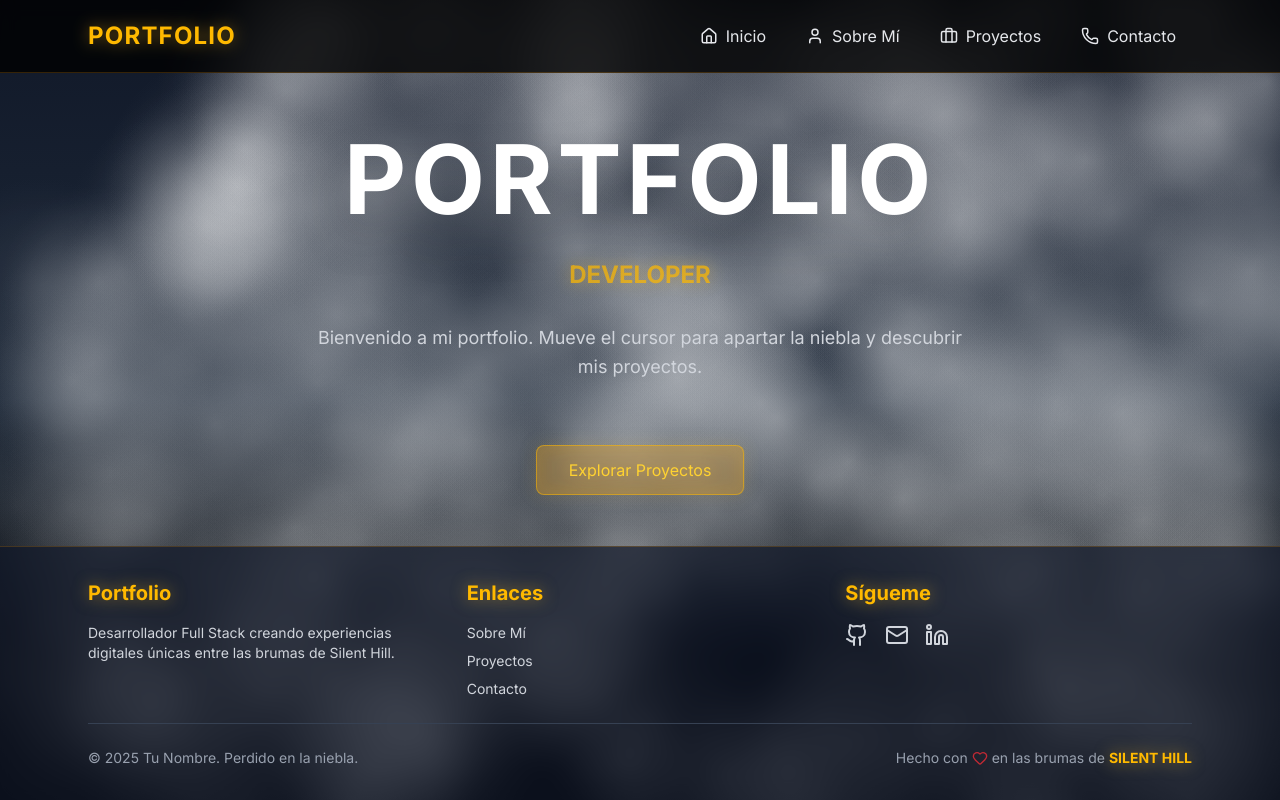
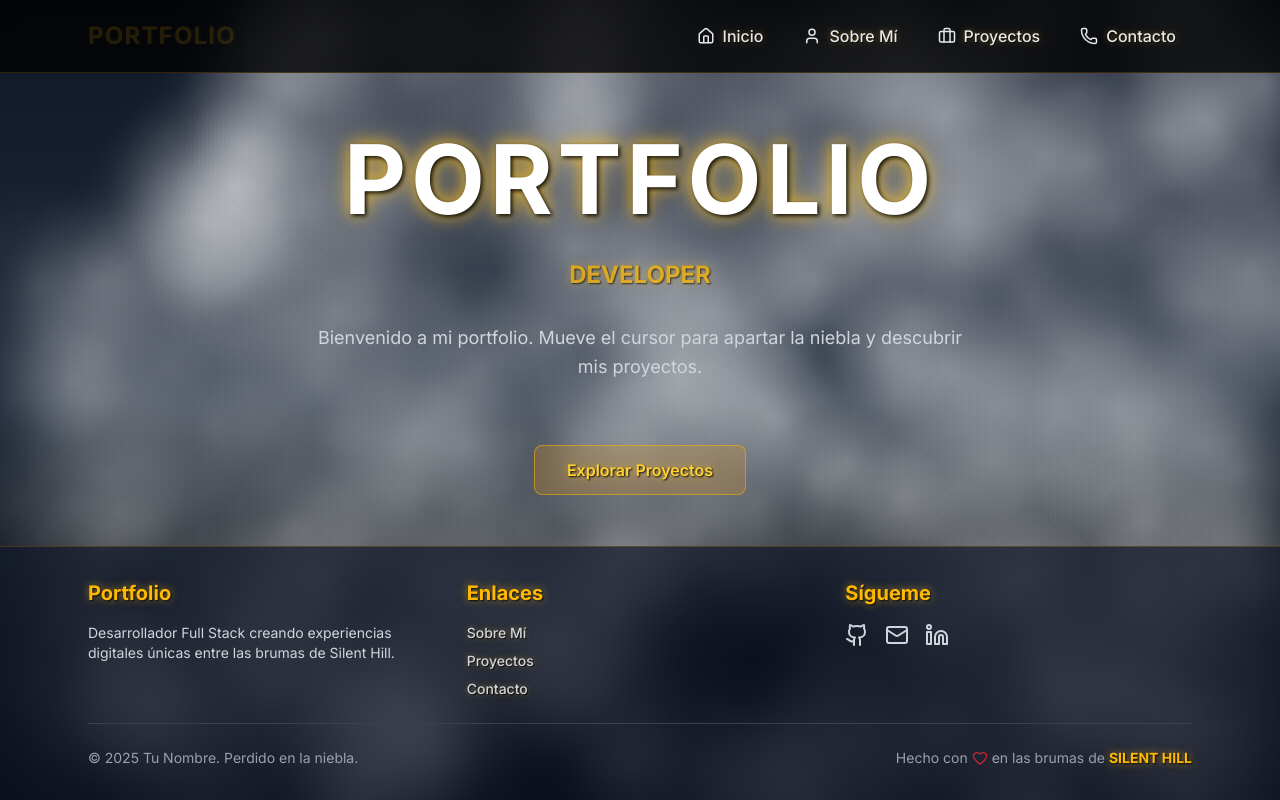
Before and after one commit to Katapentakill/Portfolio_V2, a Next.js app: page / in a window 1280 px wide. Built offline with nearby package versions, Linux system fonts and the light colour scheme.

Commit message:
Lights neon add

```diff
--- a/src/app/globals.css
+++ b/src/app/globals.css
@@ -16,11 +16,11 @@
     filter: drop-shadow(0 0 8px rgba(251, 191, 36, 0.5));
   }
 
-  .hover\\:shadow-amber-glow:hover {
+  .hover-shadow-amber-glow:hover {
     box-shadow: 0 0 15px rgba(251, 191, 36, 0.3);
   }
 
-  .hover\\:drop-shadow-glow:hover {
+  .hover-drop-shadow-glow:hover {
     filter: drop-shadow(0 0 8px rgba(251, 191, 36, 0.6));
   }
 
@@ -31,4 +31,142 @@
   .silent-border {
     border: 1px solid rgba(251, 191, 36, 0.5);
   }
+
+  /* Efectos de parpadeo aleatorio SOLO para navbar - más terroríficos */
+  .flicker-terrifying {
+    animation: flickerTerrifying 18s infinite;
+    animation-delay: 2s;
+  }
+
+  .flicker-terrifying-slow {
+    animation: flickerTerrifyingSlow 25s infinite;
+    animation-delay: 5s;
+  }
+
+  .flicker-terrifying-fast {
+    animation: flickerTerrifyingFast 15s infinite;
+    animation-delay: 1s;
+  }
+
+  /* Efecto de texto dañado/glitch SOLO para navbar */
+  .navbar-glitch-text {
+    text-shadow:
+      2px 0 #ff0000,
+      -2px 0 #00ff00,
+      0 0 10px rgba(251, 191, 36, 0.8);
+    animation: navbarGlitchFlicker 22s infinite;
+    animation-delay: 3s;
+  }
+
+  /* Animaciones de parpadeo terroríficas para navbar */
+  @keyframes flickerTerrifying {
+    0%, 85%, 90%, 95%, 100% {
+      opacity: 1;
+      filter: drop-shadow(0 0 8px rgba(251, 191, 36, 0.8));
+    }
+    12%, 45%, 78% {
+      opacity: 0.1;
+      filter: drop-shadow(0 0 1px rgba(251, 191, 36, 0.1));
+    }
+    15%, 48%, 82% {
+      opacity: 0.02;
+      filter: drop-shadow(0 0 0px rgba(251, 191, 36, 0.02));
+    }
+    18%, 52%, 85% {
+      opacity: 0.4;
+      filter: drop-shadow(0 0 4px rgba(251, 191, 36, 0.4));
+    }
+  }
+
+  @keyframes flickerTerrifyingSlow {
+    0%, 88%, 92%, 96%, 100% {
+      opacity: 1;
+      filter: drop-shadow(0 0 8px rgba(251, 191, 36, 0.8));
+    }
+    20%, 55%, 75% {
+      opacity: 0.05;
+      filter: drop-shadow(0 0 0px rgba(251, 191, 36, 0.05));
+    }
+    25%, 60%, 80% {
+      opacity: 0.01;
+      filter: drop-shadow(0 0 0px rgba(251, 191, 36, 0.01));
+    }
+    30%, 65%, 85% {
+      opacity: 0.3;
+      filter: drop-shadow(0 0 3px rgba(251, 191, 36, 0.3));
+    }
+  }
+
+  @keyframes flickerTerrifyingFast {
+    0%, 80%, 85%, 90%, 95%, 100% {
+      opacity: 1;
+      filter: drop-shadow(0 0 8px rgba(251, 191, 36, 0.8));
+    }
+    8%, 35%, 68% {
+      opacity: 0.08;
+      filter: drop-shadow(0 0 0px rgba(251, 191, 36, 0.08));
+    }
+    12%, 40%, 72% {
+      opacity: 0.01;
+      filter: drop-shadow(0 0 0px rgba(251, 191, 36, 0.01));
+    }
+    16%, 45%, 76% {
+      opacity: 0.2;
+      filter: drop-shadow(0 0 2px rgba(251, 191, 36, 0.2));
+    }
+  }
+
+  @keyframes navbarGlitchFlicker {
+    0%, 90%, 95%, 100% {
+      text-shadow:
+        2px 0 rgba(255, 0, 0, 0.8),
+        -2px 0 rgba(0, 255, 0, 0.8),
+        0 0 10px rgba(251, 191, 36, 0.8);
+      opacity: 1;
+    }
+    15%, 50%, 75% {
+      text-shadow:
+        -3px 0 rgba(255, 0, 0, 0.1),
+        3px 0 rgba(0, 255, 0, 0.1),
+        0 0 2px rgba(251, 191, 36, 0.1);
+      opacity: 0.1;
+    }
+    20%, 55%, 80% {
+      text-shadow:
+        1px 0 rgba(255, 0, 0, 0.05),
+        -1px 0 rgba(0, 255, 0, 0.05),
+        0 0 1px rgba(251, 191, 36, 0.05);
+      opacity: 0.02;
+    }
+    25%, 60%, 85% {
+      text-shadow:
+        -2px 0 rgba(255, 0, 0, 0.3),
+        2px 0 rgba(0, 255, 0, 0.3),
+        0 0 5px rgba(251, 191, 36, 0.3);
+      opacity: 0.4;
+    }
+  }
+
+  /* Mejores contrastes y visibilidad */
+  .enhanced-visibility {
+    text-shadow:
+      1px 1px 2px rgba(0, 0, 0, 0.9),
+      0 0 8px rgba(251, 191, 36, 0.6);
+    font-weight: 600;
+  }
+
+  .nav-enhanced {
+    text-shadow:
+      1px 1px 1px rgba(0, 0, 0, 0.8),
+      0 0 6px rgba(251, 191, 36, 0.4);
+    font-weight: 500;
+  }
+
+  .title-enhanced {
+    text-shadow:
+      2px 2px 4px rgba(0, 0, 0, 0.9),
+      0 0 15px rgba(251, 191, 36, 0.8),
+      0 0 25px rgba(251, 191, 36, 0.4);
+    font-weight: 700;
+  }
 }
--- a/src/app/page.tsx
+++ b/src/app/page.tsx
@@ -14,17 +14,17 @@ export default function Home() {
       {/* Contenido principal */}
       <main className="relative z-20 flex-1 flex items-center justify-center px-6 pt-20">
         <div className="text-center space-y-8">
-          <h1 className="text-6xl md:text-8xl font-bold text-white tracking-wider drop-shadow-2xl">
+          <h1 className="text-6xl md:text-8xl font-bold text-white tracking-wider title-enhanced">
             PORTFOLIO
           </h1>
-          <div className="text-2xl text-amber-400 font-bold animate-pulse drop-shadow-glow">
+          <div className="text-2xl text-amber-400 font-bold animate-pulse enhanced-visibility">
             DEVELOPER
           </div>
           <p className="text-lg text-gray-300 max-w-2xl mx-auto leading-relaxed">
             Bienvenido a mi portfolio. Mueve el cursor para apartar la niebla y descubrir mis proyectos.
           </p>
           <div className="pt-8">
-            <button className="px-8 py-3 bg-amber-500/20 border border-amber-400/50 text-amber-300 rounded-lg hover:bg-amber-500/30 hover:border-amber-400 transition-all duration-300 backdrop-blur-sm drop-shadow-glow">
+            <button className="px-8 py-3 bg-amber-500/20 border border-amber-400/50 text-amber-300 rounded-lg hover:bg-amber-500/30 hover:border-amber-400 transition-all duration-300 backdrop-blur-sm enhanced-visibility">
               Explorar Proyectos
             </button>
           </div>
--- a/src/components/layout/Footer.tsx
+++ b/src/components/layout/Footer.tsx
@@ -11,7 +11,7 @@ const Footer = () => {
 
           {/* Sección 1: Información */}
           <div className="space-y-4">
-            <h3 className="text-xl font-bold text-amber-400 drop-shadow-glow">Portfolio</h3>
+            <h3 className="text-xl font-bold text-amber-400 enhanced-visibility">Portfolio</h3>
             <p className="text-gray-300 text-sm">
               Desarrollador Full Stack creando experiencias digitales únicas
               entre las brumas de Silent Hill.
@@ -20,15 +20,15 @@ const Footer = () => {
 
           {/* Sección 2: Enlaces rápidos */}
           <div className="space-y-4">
-            <h3 className="text-xl font-bold text-amber-400 drop-shadow-glow">Enlaces</h3>
+            <h3 className="text-xl font-bold text-amber-400 enhanced-visibility">Enlaces</h3>
             <div className="space-y-2">
-              <a href="#about" className="block text-gray-300 hover:text-amber-300 transition-colors text-sm hover:drop-shadow-glow">
+              <a href="#about" className="block text-gray-300 hover:text-amber-300 transition-colors text-sm nav-enhanced hover-drop-shadow-glow">
                 Sobre Mí
               </a>
-              <a href="#projects" className="block text-gray-300 hover:text-amber-300 transition-colors text-sm hover:drop-shadow-glow">
+              <a href="#projects" className="block text-gray-300 hover:text-amber-300 transition-colors text-sm nav-enhanced hover-drop-shadow-glow">
                 Proyectos
               </a>
-              <a href="#contact" className="block text-gray-300 hover:text-amber-300 transition-colors text-sm hover:drop-shadow-glow">
+              <a href="#contact" className="block text-gray-300 hover:text-amber-300 transition-colors text-sm nav-enhanced hover-drop-shadow-glow">
                 Contacto
               </a>
             </div>
@@ -36,19 +36,19 @@ const Footer = () => {
 
           {/* Sección 3: Redes sociales */}
           <div className="space-y-4">
-            <h3 className="text-xl font-bold text-amber-400 drop-shadow-glow">Sígueme</h3>
+            <h3 className="text-xl font-bold text-amber-400 enhanced-visibility">Sígueme</h3>
             <div className="flex space-x-4">
               <a
                 href="https://github.com"
                 target="_blank"
                 rel="noopener noreferrer"
-                className="text-gray-300 hover:text-amber-300 transition-colors hover:drop-shadow-glow"
+                className="text-gray-300 hover:text-amber-300 transition-colors nav-enhanced hover-drop-shadow-glow"
               >
                 <Github size={24} />
               </a>
               <a
                 href="mailto:tu-email@ejemplo.com"
-                className="text-gray-300 hover:text-amber-300 transition-colors hover:drop-shadow-glow"
+                className="text-gray-300 hover:text-amber-300 transition-colors nav-enhanced hover-drop-shadow-glow"
               >
                 <Mail size={24} />
               </a>
@@ -56,7 +56,7 @@ const Footer = () => {
                 href="https://linkedin.com"
                 target="_blank"
                 rel="noopener noreferrer"
-                className="text-gray-300 hover:text-amber-300 transition-colors hover:drop-shadow-glow"
+                className="text-gray-300 hover:text-amber-300 transition-colors nav-enhanced hover-drop-shadow-glow"
               >
                 <Linkedin size={24} />
               </a>
@@ -78,7 +78,7 @@ const Footer = () => {
               <span>Hecho con</span>
               <Heart size={16} className="text-red-500 animate-pulse" />
               <span>en las brumas de</span>
-              <span className="text-amber-400 font-bold drop-shadow-glow">SILENT HILL</span>
+              <span className="text-amber-400 font-bold enhanced-visibility">SILENT HILL</span>
             </div>
           </div>
         </div>
--- a/src/components/layout/Header.tsx
+++ b/src/components/layout/Header.tsx
@@ -21,17 +21,19 @@ const Header = () => {
     <header className="fixed top-0 left-0 right-0 z-50 bg-black/80 backdrop-blur-sm border-b border-amber-500/20">
       <div className="max-w-6xl mx-auto px-6 py-4">
         <div className="flex justify-between items-center">
-          {/* Logo */}
-          <div className="text-2xl font-bold text-amber-400 tracking-wider drop-shadow-glow">
+          {/* Logo con efecto de parpadeo terrorífico */}
+          <div className="text-2xl font-bold text-amber-400 tracking-wider flicker-terrifying-fast navbar-glitch-text">
             PORTFOLIO
           </div>
 
           {/* Navegación Desktop */}
           <nav className="hidden md:flex space-x-2">
-            {navItems.map((item) => (
+            {navItems.map((item, index) => (
               <button
                 key={item.id}
-                className="flex items-center space-x-2 px-4 py-2 rounded-lg text-gray-200 hover:text-amber-300 hover:bg-amber-400/10 transition-all duration-300 hover:shadow-amber-glow"
+                className={`flex items-center space-x-2 px-4 py-2 rounded-lg text-gray-200 hover:text-amber-300 hover:bg-amber-400/10 transition-all duration-300 hover-shadow-amber-glow nav-enhanced ${
+                  index % 2 === 0 ? 'hover:flicker-terrifying-slow' : 'hover:flicker-terrifying'
+                }`}
               >
                 <item.icon size={18} />
                 <span>{item.label}</span>
@@ -39,10 +41,10 @@ const Header = () => {
             ))}
           </nav>
 
-          {/* Botón menú móvil */}
+          {/* Botón menú móvil con parpadeo terrorífico */}
           <button
             onClick={toggleMenu}
-            className="md:hidden text-amber-400 hover:text-amber-300 transition-colors drop-shadow-glow"
+            className="md:hidden text-amber-400 hover:text-amber-300 transition-colors flicker-terrifying enhanced-visibility"
           >
             {isMenuOpen ? <X size={24} /> : <Menu size={24} />}
           </button>
@@ -52,10 +54,12 @@ const Header = () => {
         {isMenuOpen && (
           <nav className="md:hidden mt-4 pb-4 border-t border-amber-500/20">
             <div className="flex flex-col space-y-2 pt-4">
-              {navItems.map((item) => (
+              {navItems.map((item, index) => (
                 <button
                   key={item.id}
-                  className="flex items-center space-x-3 px-4 py-3 text-gray-200 hover:text-amber-300 hover:bg-amber-400/10 rounded-lg transition-all duration-300"
+                  className={`flex items-center space-x-3 px-4 py-3 text-gray-200 hover:text-amber-300 hover:bg-amber-400/10 rounded-lg transition-all duration-300 nav-enhanced ${
+                    index % 3 === 0 ? 'hover:flicker-terrifying' : index % 3 === 1 ? 'hover:flicker-terrifying-slow' : 'hover:flicker-terrifying-fast'
+                  }`}
                   onClick={() => setIsMenuOpen(false)}
                 >
                   <item.icon size={20} />
```
